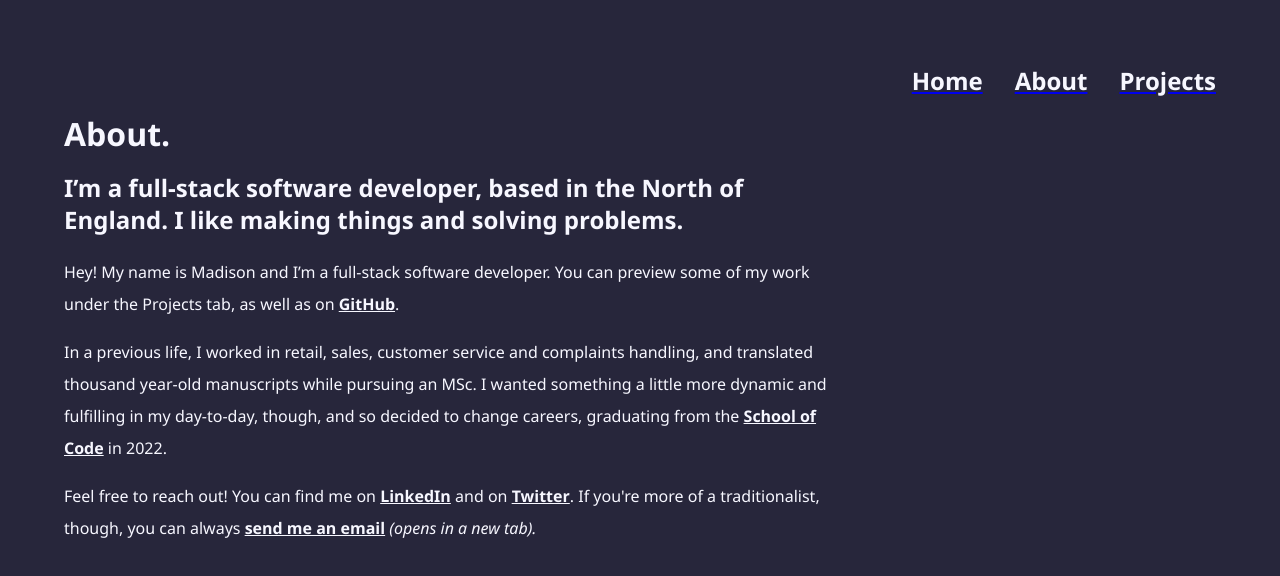
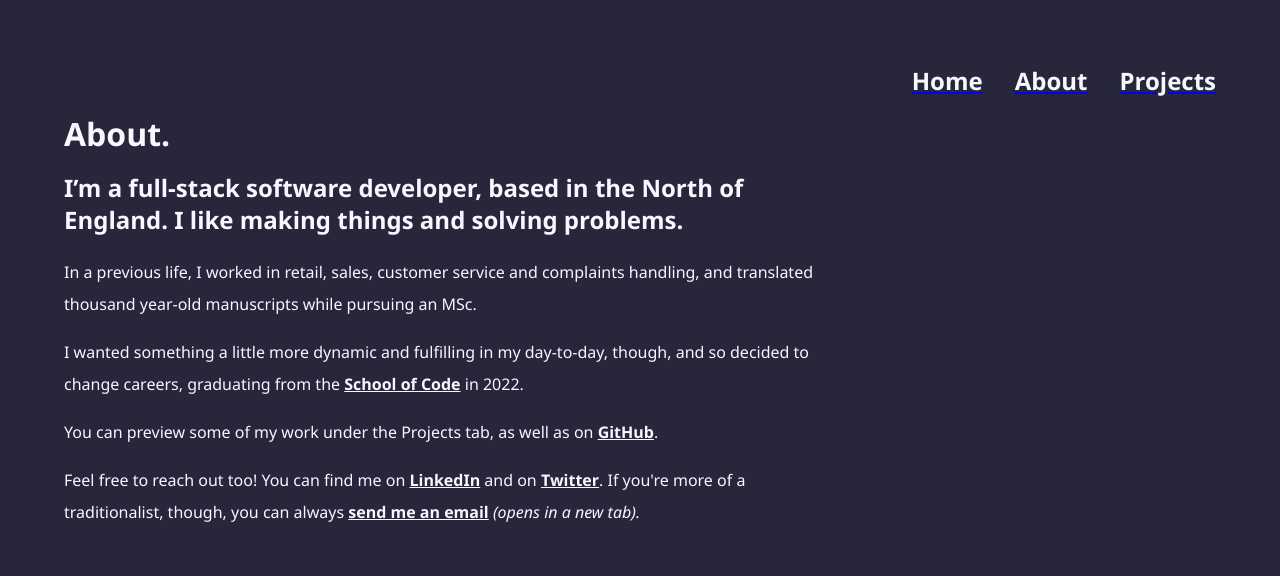
Before and after one commit to madisonlowe/madisonlowe.github.io, a Next.js app: page /about in a window 1280 px wide. Shown: the top 576 px of the page. Built offline with nearby package versions, Linux system fonts and the light colour scheme.

Commit message:
Temporary lis CSS edit.

```diff
--- a/components/ProjectCard.js
+++ b/components/ProjectCard.js
@@ -11,7 +11,7 @@ export default function ProjectCard({ title, desc, link, linktext, tags }) {
         {tags.map((tag) => {
           return typeof tag === "object" ? (
             Object.values(tag).map((value) => (
-              <li className={styles.tagsLiObj}>{value}</li>
+              <li className={styles.tagsLi}>{value}</li>
             ))
           ) : (
             <li className={styles.tagsLi}>{tag}</li>
--- a/pages/about.js
+++ b/pages/about.js
@@ -24,38 +24,41 @@ const About = () => (
             I like making things and solving problems.
           </h2>
           <p>
-            Hey! My name is Madison and I’m a full-stack software developer. You
-            can preview some of my work under the Projects tab, as well as on{" "}
+            In a previous life, I worked in retail, sales, customer service and
+            complaints handling, and translated thousand year-old manuscripts
+            while pursuing an MSc.
+          </p>
+          <p>
+            I wanted something a little more dynamic and fulfilling in my
+            day-to-day, though, and so decided to change careers, graduating
+            from the{" "}
+            <a
+              target="_blank"
+              href="https://www.schoolofcode.co.uk"
+              className={styles.firstHov}
+            >
+              School of Code
+            </a>{" "}
+            in 2022.
+          </p>
+          <p>
+            You can preview some of my work under the Projects tab, as well as
+            on{" "}
             <a
               target="_blank"
               href="https://github.com/madisonlowe"
-              className={styles.thirdHov}
+              className={styles.secondHov}
             >
               GitHub
             </a>
             .
           </p>
           <p>
-            In a previous life, I worked in retail, sales, customer service and
-            complaints handling, and translated thousand year-old manuscripts
-            while pursuing an MSc. I wanted something a little more dynamic and
-            fulfilling in my day-to-day, though, and so decided to change
-            careers, graduating from the{" "}
-            <a
-              target="_blank"
-              href="https://www.schoolofcode.co.uk"
-              className={styles.fourthHov}
-            >
-              School of Code
-            </a>{" "}
-            in 2022.
-          </p>
-          <p>
-            Feel free to reach out! You can find me on{" "}
+            Feel free to reach out too! You can find me on{" "}
             <a
               target="_blank"
               href="https://www.linkedin.com/in/madisonclowe/"
-              className={styles.firstHov}
+              className={styles.thirdHov}
             >
               LinkedIn
             </a>{" "}
@@ -63,7 +66,7 @@ const About = () => (
             <a
               target="_blank"
               href="https://twitter.com/dotmdsn"
-              className={styles.secondHov}
+              className={styles.fourthHov}
             >
               Twitter
             </a>
@@ -71,7 +74,7 @@ const About = () => (
             <a
               target="_blank"
               href="mailto:dotmdsn@live.com"
-              className={styles.thirdHov}
+              className={styles.firstHov}
             >
               send me an email
             </a>{" "}
```
Also changed, not shown: styles/ProjectCard.module.css (+1 -11 lines).
